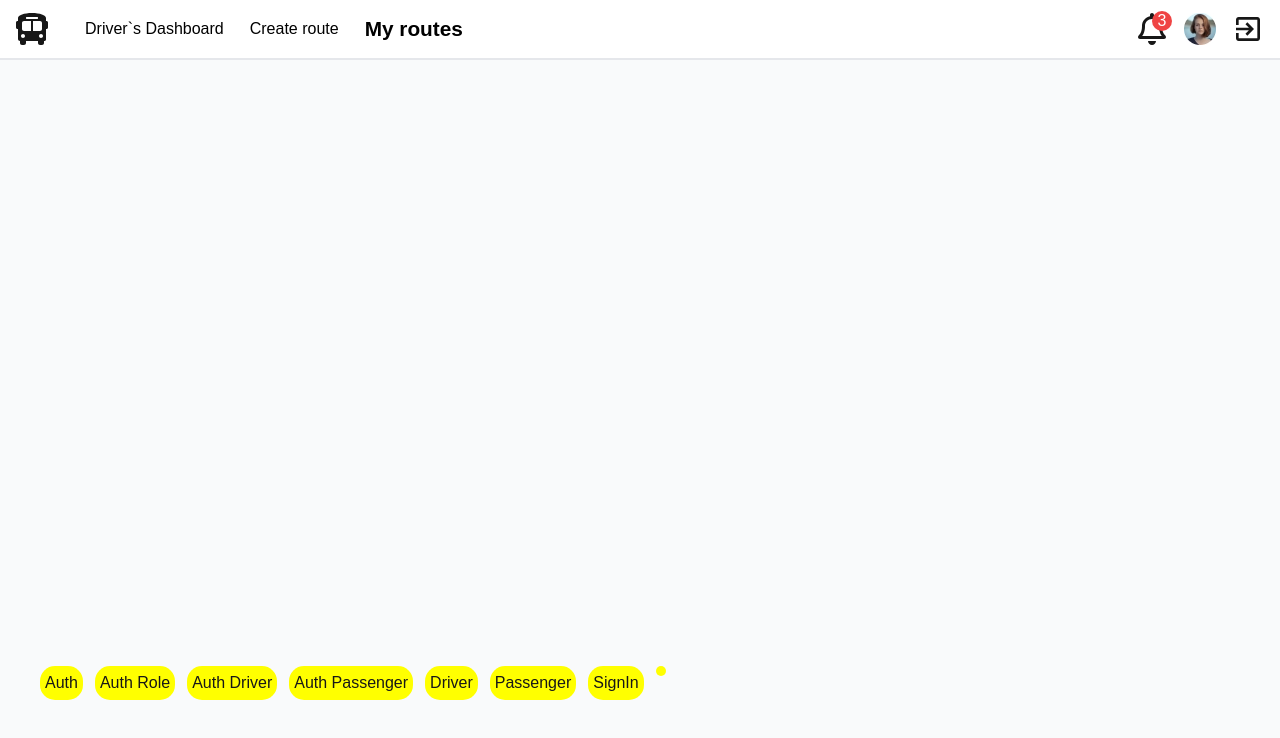
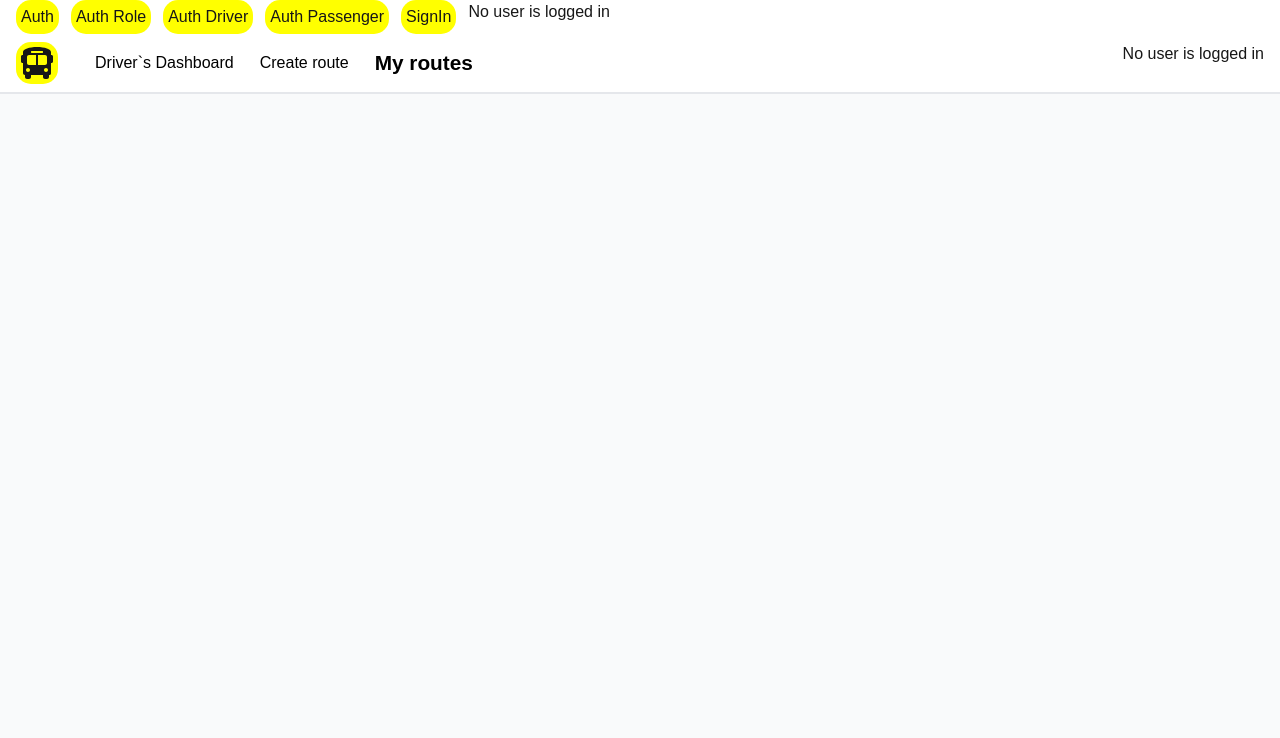
Before and after one commit to serednii/CursovaAutobus, a Next.js app: page /myroutes in a window 1280 px wide. Shown: the top 738 px of the page. Built offline with nearby package versions, Linux system fonts and the light colour scheme; no server answers.

Commit message:
change main menu and add ShowIf component

```diff
--- a/app/(driver)/myroute/[id]/page.tsx
+++ b/app/(driver)/myroute/[id]/page.tsx
@@ -31,6 +31,7 @@ export default async function RouteId({ params }: Props) {
     arrivalDate: true, // Залишаємо це поле
     departureFrom: true, // Залишаємо це поле
     arrivalTo: true, // Залишаємо це поле
+    AvailableSeats: true,
     routePrice: true, // Залишаємо це поле
     busSeats: true,
     passengersSeatsList: {
--- a/app/api/createroute/createFunctions.ts
+++ b/app/api/createroute/createFunctions.ts
@@ -1,10 +1,6 @@
 import handleError from "@/lib/handleError";
 import { prisma } from "@/prisma/prisma-client";
-import {
-  IBusSeats,
-  IPassengersSeatsList,
-  ISubPassengersList,
-} from "@/types/interface";
+import { IBusSeats, IPassengersSeatsList } from "@/types/interface";
 
 export async function createIntermediateStops(
   intermediateStops: string[],
--- a/app/auth/interface.ts
+++ b/app/auth/interface.ts
@@ -1,3 +1,5 @@
+import { RoleEnum } from "@/enum/shared.enums";
+
 export interface FormValues {
   password: string;
   password_repeat: string;
@@ -5,5 +7,5 @@ export interface FormValues {
   lastName: string;
   email: string;
   phone: string;
-  role: string;
+  role: RoleEnum;
 }
--- /dev/null
+++ b/components/ShowIf.tsx
@@ -0,0 +1,8 @@
+import React from "react";
+interface Props {
+  condition: boolean;
+  children: React.ReactNode;
+}
+export default function ShowIf({ condition, children }: Props) {
+  return condition ? <>{children}</> : null;
+}
--- a/components/header.tsx
+++ b/components/header.tsx
@@ -4,7 +4,11 @@
 import Link from "next/link";
 import { useSession, signOut } from "next-auth/react";
 import { usePathname } from "next/navigation";
-
+import { Container } from "./shared/container";
+import React from "react";
+import UserInfoParams from "./shared/user/userinfoParams";
+import { RoleEnum } from "@/enum/shared.enums";
+import ShowIf from "./ShowIf";
 export default function Header() {
   const pathname = usePathname();
   const session = useSession();
@@ -12,10 +16,15 @@ export default function Header() {
   if (session.status === "loading") return <p>Loading...</p>;
   if (!session) return <p>No user is logged in</p>;
 
+  const { data } = session;
+  if (data && pathname !== "/") return null;
+
   console.log(session);
 
   return (
-    <div className="flex gap-3 fixed bottom-[100px] left-10 z-10 flex-wrap">
+    <Container className="flex gap-3  flex-wrap">
+      <ShowIf condition={!data}>
+        <React.Fragment>
           <Link
             style={{
               backgroundColor: "yellow",
@@ -60,6 +69,11 @@ export default function Header() {
           >
             Auth Passenger
           </Link>
+        </React.Fragment>
+      </ShowIf>
+
+      <ShowIf condition={!!data}>
+        <ShowIf condition={data?.user?.role === RoleEnum.DRIVER}>
           <Link
             style={{
               backgroundColor: "yellow",
@@ -71,6 +85,9 @@ export default function Header() {
           >
             Driver
           </Link>
+        </ShowIf>
+
+        <ShowIf condition={data?.user?.role === RoleEnum.PASSENGER}>
           <Link
             style={{
               backgroundColor: "yellow",
@@ -82,7 +99,8 @@ export default function Header() {
           >
             Passenger
           </Link>
-      {session?.data ? (
+        </ShowIf>
+
         <Link
           style={{
             backgroundColor: "yellow",
@@ -94,7 +112,8 @@ export default function Header() {
         >
           Sign Out
         </Link>
-      ) : (
+      </ShowIf>
+      <ShowIf condition={!data}>
         <Link
           style={{
             backgroundColor: "yellow",
@@ -105,26 +124,9 @@ export default function Header() {
         >
           SignIn
         </Link>
-      )}
-      <div>
-        <h1
-          style={{
-            backgroundColor: "yellow",
-            padding: "5px",
-            borderRadius: "15px",
-          }}
-        >
-          {/* <div>
-            <h1>Welcome, {session?.data?.user?.firstName}!</h1>
-            <p>Email: {session?.data?.user?.email}</p>
-            <p>Role: {session?.data?.user?.role}</p>
-            <p>Phone: {session?.data?.user?.phone}</p>
-            <p>License: {session?.data?.user?.license}</p>
-            <p>isNewUser: {session?.data?.user?.isNewUser}</p>
-          </div> */}
-        </h1>
-        {/* {session?.user?.firstName && <img src={session.user.image} alt="" />} */}
-      </div>
-    </div>
+      </ShowIf>
+
+      <UserInfoParams user={data?.user} />
+    </Container>
   );
 }
--- a/components/shared/user/headerUser.tsx
+++ b/components/shared/user/headerUser.tsx
@@ -1,12 +1,11 @@
-"use client";
+// "use client";
 import { FaBusAlt } from "react-icons/fa";
 import { cn } from "@/lib/utils";
 import UserInfo from "./userinfo";
 import { Container } from "../container";
 import LinkDriver from "../driver/linkdriver";
 import { MenuDriver } from "@/types/menudriver.types";
-import { useSession } from "next-auth/react";
-import { SessionData } from "@/types/next-auth";
+import Link from "next/link";
 
 interface Props {
   className?: string;
@@ -15,23 +14,22 @@ interface Props {
 }
 
 export default function HeaderUser({ className, menuDriver }: Props) {
-  const session = useSession();
-  // if (session.status === "loading") return <p>Loading...</p>;
-  if (!session) return <p>No user is logged in</p>;
-  const { data } = session as SessionData;
-  console.log(session);
   return (
     <header className={cn("", className)}>
       <Container className="w-full flex justify-between">
         <div className="flex gap-4 items-center ">
-          <FaBusAlt style={{ width: "32px", height: "32px" }} />
+          <Link
+            style={{
+              backgroundColor: "yellow",
+              padding: "5px",
+              borderRadius: "15px",
+            }}
+            href="/"
+          >
+            <FaBusAlt style={{ width: "32px", height: "32px" }} />
+          </Link>
           <LinkDriver menuDriver={menuDriver} />
         </div>
-        {/* <div>
-          <h1>Welcome, {session.user.firstName}!</h1>
-          <p>Email: {session.user.email}</p>
-          <p>Role: {session.user.role}</p>
-        </div> */}
         <UserInfo />
       </Container>
     </header>
--- a/components/shared/user/userinfo.tsx
+++ b/components/shared/user/userinfo.tsx
@@ -1,11 +1,27 @@
+"use client";
 import Image from "next/image";
 
 import { FaRegBell } from "react-icons/fa";
 import { IoMdExit } from "react-icons/io";
+import { signOut, useSession } from "next-auth/react";
+import { SessionData } from "@/types/next-auth";
+import Link from "next/link";
+import UserInfoParams from "./userinfoParams";
+import ShowIf from "@/components/ShowIf";
 
 export default function UserInfo() {
+  const session = useSession();
+  if (session.status === "loading") return <p>Loading...</p>;
+
+  const { data } = session as SessionData;
+  if (!data) return <p>No user is logged in</p>;
+  const { user } = data;
+
+  console.log(user);
+
   return (
     <div className="flex gap-4 items-center">
+      <UserInfoParams user={user} />
       <div className="relative ">
         <FaRegBell style={{ width: "32px", height: "32px" }} />
         <div className="absolute top-[-2px] left-4  bg-[#EF4444] color-white w-5 h-5 rounded-[50%] flex justify-center items-center text-white">
@@ -13,6 +29,33 @@ export default function UserInfo() {
         </div>
       </div>
       <Image width={32} height={32} alt="User" src="/users/user.jpeg" />
+
+      <ShowIf condition={!!data}>
+        <Link
+          style={{
+            backgroundColor: "yellow",
+            padding: "5px",
+            borderRadius: "15px",
+          }}
+          href="#"
+          onClick={() => signOut({ callbackUrl: "/" })}
+        >
+          Sign Out
+        </Link>
+      </ShowIf>
+      <ShowIf condition={!data}>
+        <Link
+          style={{
+            backgroundColor: "yellow",
+            padding: "5px",
+            borderRadius: "15px",
+          }}
+          href="/auth/signin"
+        >
+          SignIn
+        </Link>
+      </ShowIf>
+
       <IoMdExit style={{ width: "32px", height: "32px" }} />
     </div>
   );
--- /dev/null
+++ b/components/shared/user/userinfoParams.tsx
@@ -0,0 +1,19 @@
+import { UserSession } from "@/types/next-auth";
+
+interface Props {
+  user: Omit<UserSession, "image" | "name"> | undefined;
+}
+
+export default function UserInfoParams({ user }: Props) {
+  console.log(user);
+  if (!user) return <p>No user is logged in</p>;
+
+  return (
+    <div>
+      <h1>
+        Welcome! {user?.lastName} {user?.firstName} ({user?.role})
+      </h1>
+      <p> {user?.email}</p>
+    </div>
+  );
+}
--- a/types/next-auth.d.ts
+++ b/types/next-auth.d.ts
@@ -1,4 +1,5 @@
 import NextAuth from "next-auth";
+import { RoleEnum } from "@/enum/shared.enums";
 
 export interface UserSession {
   id: string;
@@ -7,7 +8,7 @@ export interface UserSession {
   image?: string;
   firstName: string;
   lastName: string;
-  role: string;
+  role: RoleEnum;
   phone: string;
   license: string;
   isNewUser: boolean;
```
Also changed, not shown: app/(driver)/createroute/action.ts (added). Lines whose indentation alone changed are shown as unchanged.
